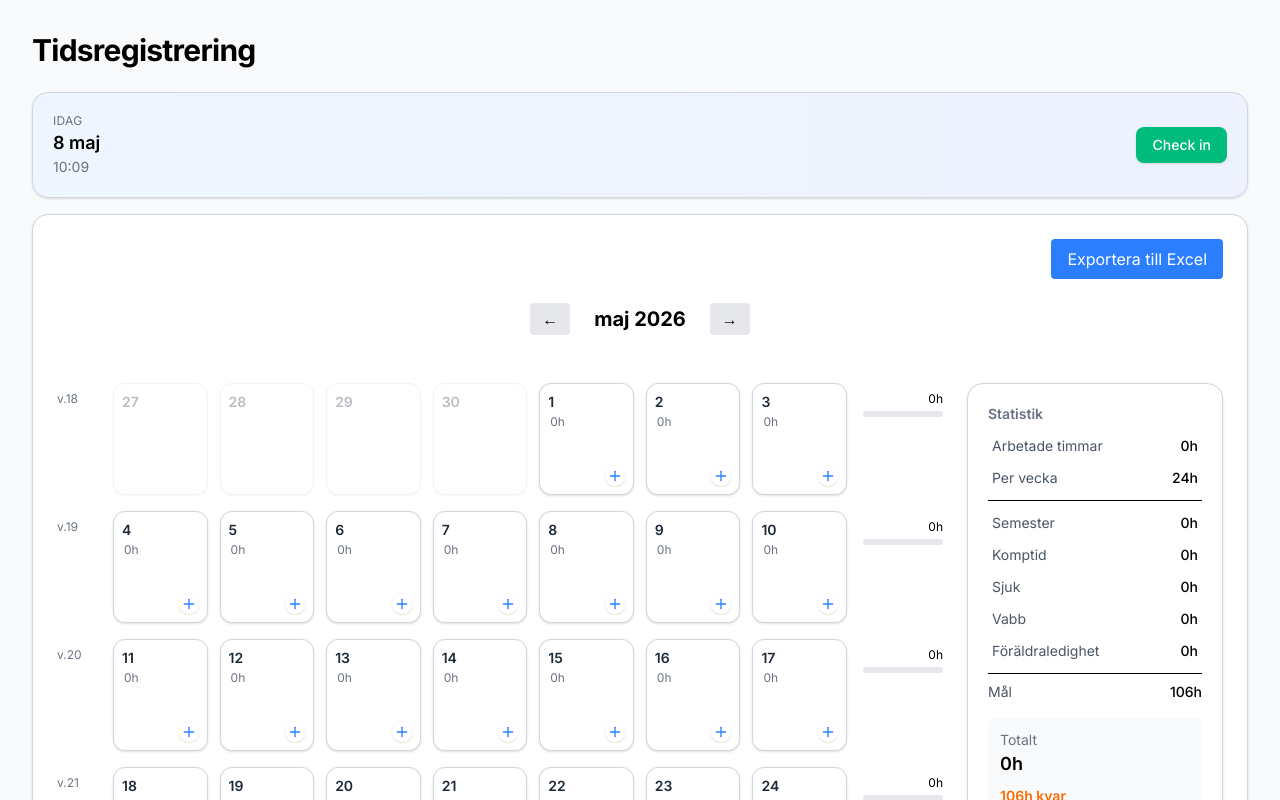
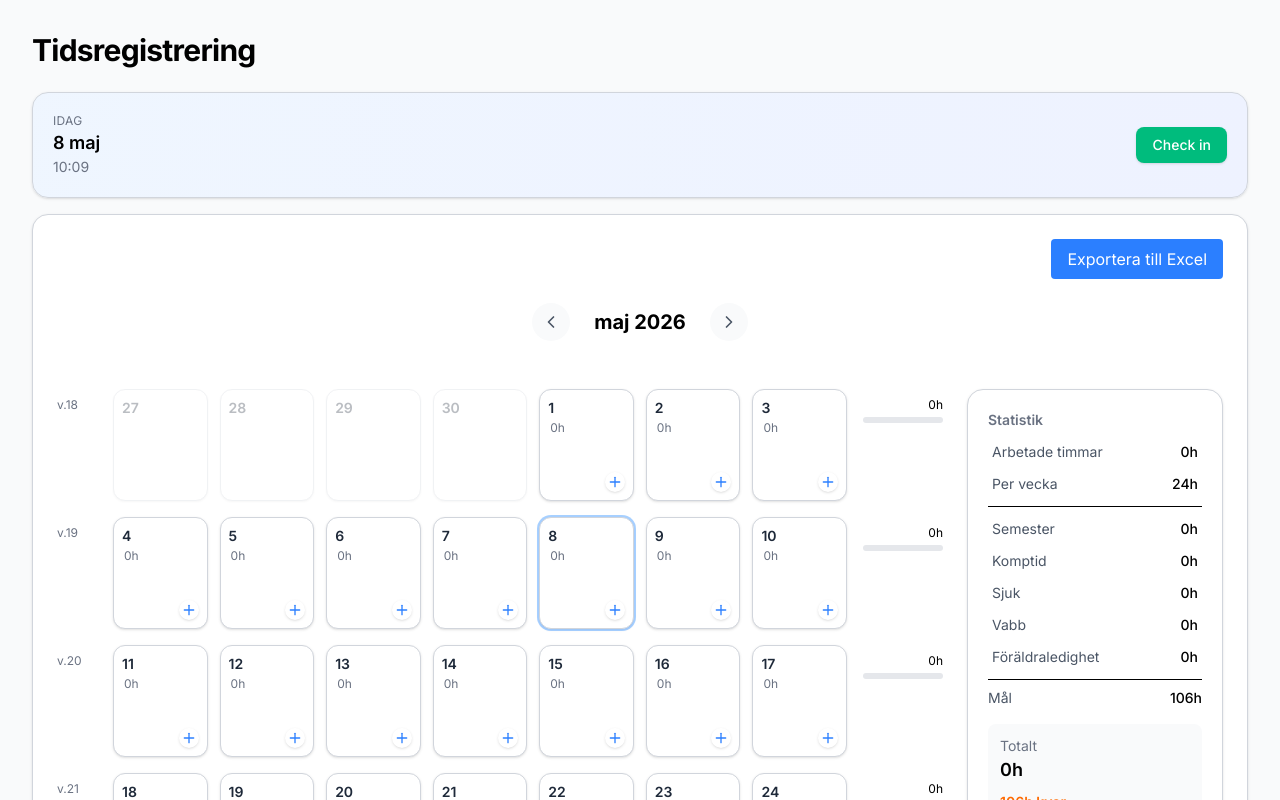
Before and after one commit to sandrahagevall/time-registration, a React (Vite) app: page / in a window 1280 px wide. Shown: the top 800 px of the page. Built offline with nearby package versions, Linux system fonts and the light colour scheme.

Commit message:
update design on arrows for previous and next month. As well as add a highlight for todays date

```diff
--- a/src/components/MonthView.tsx
+++ b/src/components/MonthView.tsx
@@ -1,5 +1,5 @@
 import { useState } from "react";
-import { Plus } from "lucide-react";
+import { Plus, ChevronLeft, ChevronRight } from "lucide-react";
 import TimeRegisterModal from "./TimeRegisterModal";
 import Statistics from "./Statitics";
 import exportToExcel from "../utils/exportToExcel";
@@ -115,7 +115,7 @@ const MonthView = ({ entries, setEntries }: Props) => {
       <div className="flex justify-end">
         <button
         onClick={() => exportToExcel(entries)}
-        className="bg-blue-500 text-white px-4 py-2 rounded mb-6"
+        className="bg-blue-500 text-white px-4 py-2 rounded mb-6 cursor-pointer"
       >
         Exportera till Excel
       </button>
@@ -127,9 +127,10 @@ const MonthView = ({ entries, setEntries }: Props) => {
               new Date(currentDate.getFullYear(), currentDate.getMonth() - 1),
             )
           }
-          className="px-3 py-1 rounded bg-gray-200 hover:bg-gray-300"
+          className="p-2 rounded-full bg-gray-50 hover:bg-gray-100
+           transition border border-transparent hover:border-gray-200 cursor-pointer"
         >
-          ←
+          <ChevronLeft className="w-5 h-5 text-gray-600" />
         </button>
 
         <h2 className="text-xl font-bold">
@@ -145,9 +146,10 @@ const MonthView = ({ entries, setEntries }: Props) => {
               new Date(currentDate.getFullYear(), currentDate.getMonth() + 1),
             )
           }
-          className="px-3 py-1 rounded bg-gray-200 hover:bg-gray-300"
+          className="p-2 rounded-full bg-gray-50 hover:bg-gray-100
+           transition border border-transparent hover:border-gray-200 cursor-pointer"
         >
-          →
+          <ChevronRight className="w-5 h-5 text-gray-600" />
         </button>
       </div>
       <div className="flex flex-col md:flex-row gap-4 md:gap-6">
@@ -175,6 +177,8 @@ const MonthView = ({ entries, setEntries }: Props) => {
                     {week.map((date, index) => {
                       const day = date.getDate();
                       const key = date.toLocaleDateString("sv-SE");
+                      const today = new Date().toLocaleDateString("sv-SE");
+                      const isToday = key === today;
                       const isCurrentMonth = date.getMonth() === month;
 
                       return (
@@ -182,7 +186,7 @@ const MonthView = ({ entries, setEntries }: Props) => {
                           key={index}
                           className={`h-28 border border-gray-300 rounded-xl p-2 relative bg-white shadow-sm hover:shadow-md transition ${
                             !isCurrentMonth ? "opacity-30" : ""
-                          }`}
+                          } ${isToday ? "border-blue-500 ring-2 ring-blue-400/50 shadow-[0_0_12px_rgba(59,130,246,0.35)]" : ""}`}
                         >
                           <div className="text-sm font-semibold text-gray-800">
                             {day}
```
